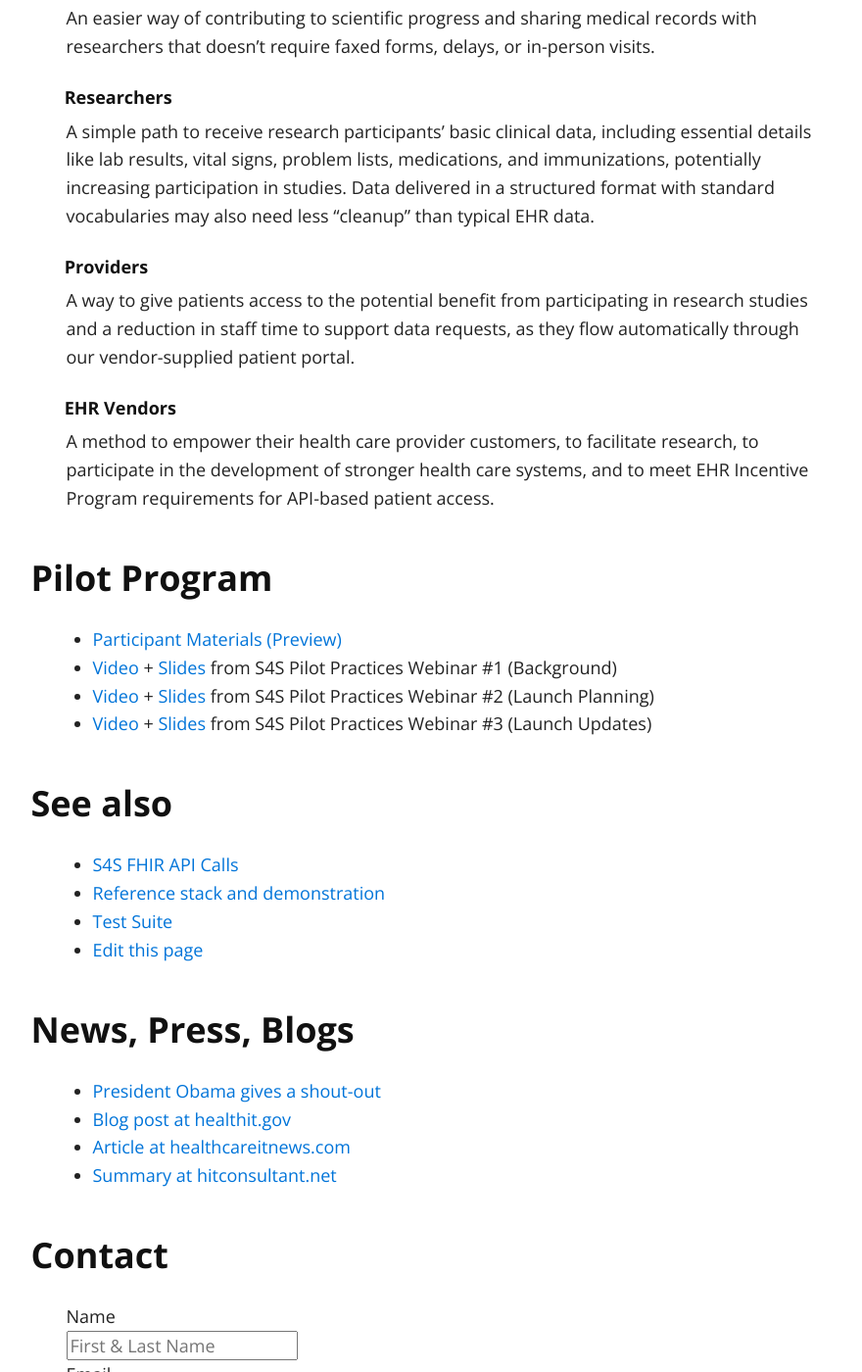
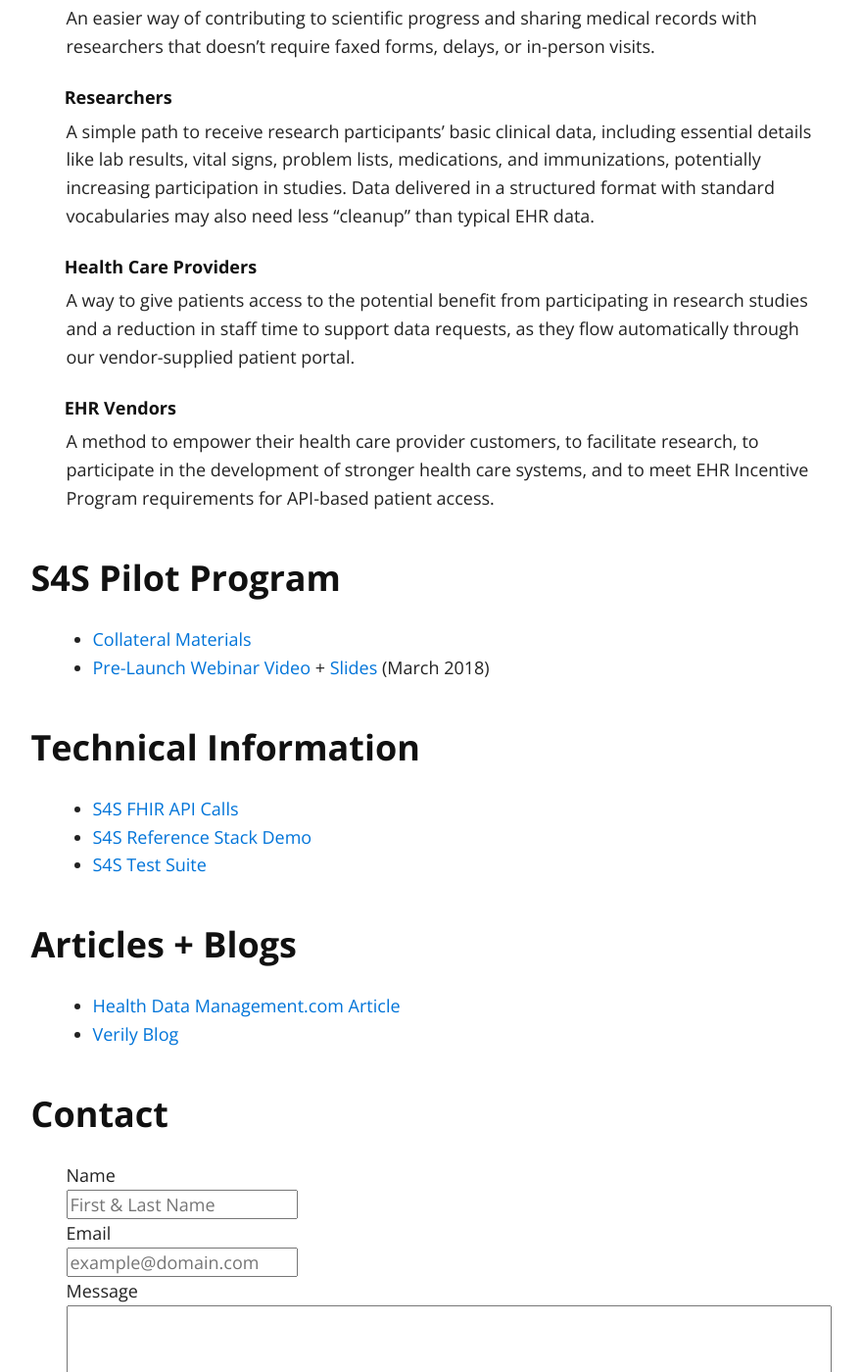
Before and after one commit to sync-for-science/sync-for-science.github.io, a Jekyll site: the page built from index.md, in a window 1280 px wide and 1400 px high, scrolled down 926 px. Shown: the whole window at 98% size, without its empty margins (185-1065 px from the left). Built offline with Jekyll 4.4.1, drawn with Linux system fonts in a browser that asks for light colours; nearby versions of some CDN libraries; our own code applies the rules of GitHub Pages for plain Markdown files.

Commit message:
Quick update to April 20, 2018
Dumped any stale material and made references otherwise current -- should be augmented

```diff
--- a/index.md
+++ b/index.md
@@ -27,7 +27,7 @@ and immunizations, potentially increasing participation in studies. Data
 delivered in a structured format with standard vocabularies may also need less
 “cleanup” than typical EHR data.
 
-#### Providers
+#### Health Care Providers
 
 A way to give patients access to the potential benefit from participating in
 research studies and a reduction in staff time to support data requests, as
@@ -39,26 +39,22 @@ A method to empower their health care provider customers, to facilitate
 research, to participate in the development of stronger health care systems,
 and to meet EHR Incentive Program requirements for API-based patient access.
 
-### Pilot Program
-* [Participant Materials (Preview)](http://bit.ly/s4s-participant-materials-draft)
-* [Video](http://bit.ly/s4s-pilot-webinar-01) + [Slides](http://bit.ly/s4s-pilot-practices-webinar) from S4S Pilot Practices Webinar #1 (Background)
-* [Video](http://bit.ly/s4s-pilot-webinar-02) + [Slides](http://bit.ly/s4s-pilot-launch-webinar) from S4S Pilot Practices Webinar #2 (Launch Planning)
-* [Video](http://bit.ly/s4s-pilots-webinar-03-video) + [Slides](http://bit.ly/s4s-pilots-webinar-03-slides) from S4S Pilot Practices Webinar #3 (Launch Updates)
 
-### See also
+### S4S Pilot Program
+* [Collateral Materials](https://drive.google.com/open?id=19HfuC1oYGd6zh4vEBlJTx_3e26eUnZ_k)
+* [Pre-Launch Webinar Video](https://drive.google.com/file/d/13U4ybmSL0hKMaREUgNWAIRvaDCMqnZlp/view) + [Slides](http://bit.ly/s4s-pilots-webinar-04) (March 2018)
+
+### Technical Information
 
 * [S4S FHIR API Calls](./api-calls)
-* [Reference stack and demonstration](https://demo.syncfor.science/)
-* [Test Suite](https://tests.demo.syncfor.science/)
-* [Edit this page](https://github.com/sync-for-science/sync-for-science.github.io/edit/master/index.md)
+* [S4S Reference Stack Demo](https://demo.syncfor.science/)
+* [S4S Test Suite](https://tests.demo.syncfor.science/)
 
 
-### News, Press, Blogs
+### Articles + Blogs
 
-* [President Obama gives a shout-out](https://youtu.be/0FeQHlpIIXk)
- * [Blog post at healthit.gov](https://www.healthit.gov/buzz-blog/health-innovation/nih-and-onc-launch-the-sync-for-science-pilot/)
- * [Article at healthcareitnews.com](http://www.healthcareitnews.com/news/nih-and-onc-announce-sync-science-pilot-enable-patients-donate-data-precision-medicine)
- * [Summary at hitconsultant.net](http://hitconsultant.net/2016/03/25/nih-onc-launch-sync-science-5-things-know/)
+* [Health Data Management.com Article](https://www.healthdatamanagement.com/news/sync-for-science-helping-patients-share-ehrs-with-researchers)
+* [Verily Blog](https://blog.verily.com/2018/03/sync-for-science-empowering-individuals.html)
 
 ### Contact
 
```
Also changed, not shown: other parts of index.md (+3 -0 lines).
